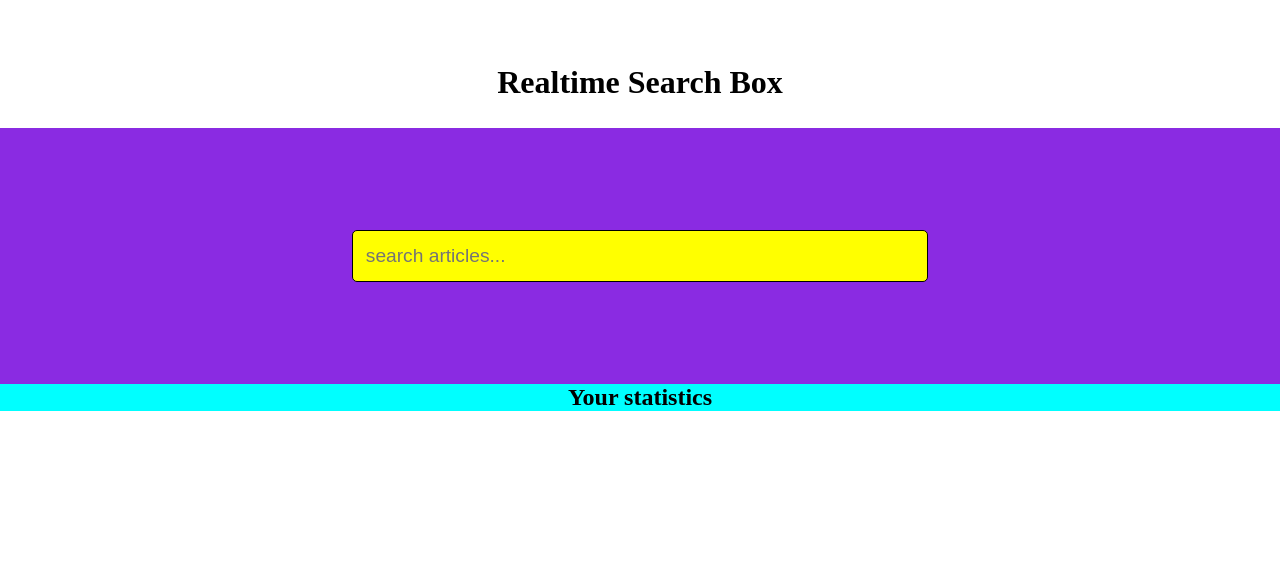
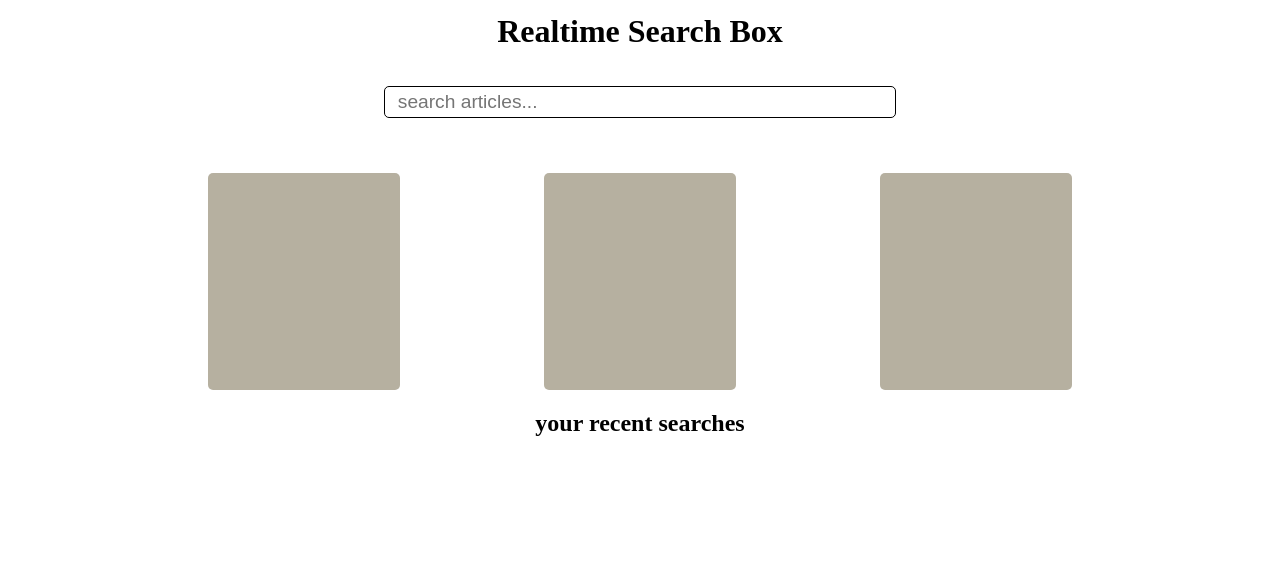
Before and after one commit to JuanDBta/search-project-frontend-vanillajs, a website: page index.html in a window 1280 px wide. Drawn offline with Linux system fonts and the light colour scheme; no server answers.

Commit message:
Added styling to app

```diff
--- a/index.html
+++ b/index.html
@@ -21,7 +21,15 @@
       </section>
 
       <section id="analytics">
-        <h2 id="statistics-title">Your statistics</h2>
+
+        <div id="cards">
+
+          <div id="card-1" class="card"></div>
+          <div id="card-2" class="card"></div>
+          <div id="card-3" class="card"></div>
+
+        </div>
+        <h2 id="recent-search">your recent searches</h2>
         <ul id="user-searches"></ul>
 
       </section>
--- a/styles.css
+++ b/styles.css
@@ -14,43 +14,85 @@ body {
 
 header {
   text-align: center;
-  margin-top: 5vw;
-  height: 5vw;
+  margin-top: 1vw;
+  height: 2vw;
 }
 
 #search-box {
   width: 100vw;
-  height: 20vw;
+  height: 8vw;
   display: flex;
   flex-direction: column;
   justify-content: center;
   align-items: center;
-  background-color: blueviolet;
+  margin-top: 1vw;
 }
 
 input {
-  width: 45vw;
-  height: 4vw;
+  width: 40vw;
+  height: 2.5vw;
   padding: 1vw;
   border-radius: 5px;
   border: 1px black solid;
   font-size: 1.5vw;
-  background-color: yellow;
+  background-color: #fff;
 }
 
 #analytics {
   width: 100vw;
-  height: auto;
-  background-color: aqua;
+  height: 35vw;
   display: flex;
   flex-direction: column;
   justify-content: flex-start;
   align-items: center;
 }
 
+#statistics-title {
+  margin-bottom: 1vw;
+}
+
+#cards {
+  width: 80vw;
+  height: 20vw;
+  display: flex;
+  flex-direction: row;
+  flex-wrap: wrap;
+  justify-content: space-evenly;
+  align-items: center;
+  gap: 5vw;
+}
+
+.card {
+  width: 15vw;
+  height: 17vw;
+  background-color: rgb(182, 176, 160);
+  border-radius: 5px;
+  border: none;
+}
+
 #user-searches {
   list-style-type: none;
   width: 60vw;
-  height: auto;
-  background-color: red;
+  height: 9vw;
+  display: flex;
+  flex-direction: row;
+  flex-wrap: wrap;
+  justify-content: center;
+  align-items: center;
+  gap: 1vw;
+  margin-top: 0.5vw;
 }
+
+li {
+  background-color: rgb(56, 48, 48);
+  display: flex;
+  flex-wrap: wrap;
+  justify-content: center;
+  align-items: center;
+  font-size: 1vw;
+  padding: 0.5vw;
+  height: 2vw;
+  border-radius: 5px;
+  color:#fff;
+  font-weight: bold;
+}
```
